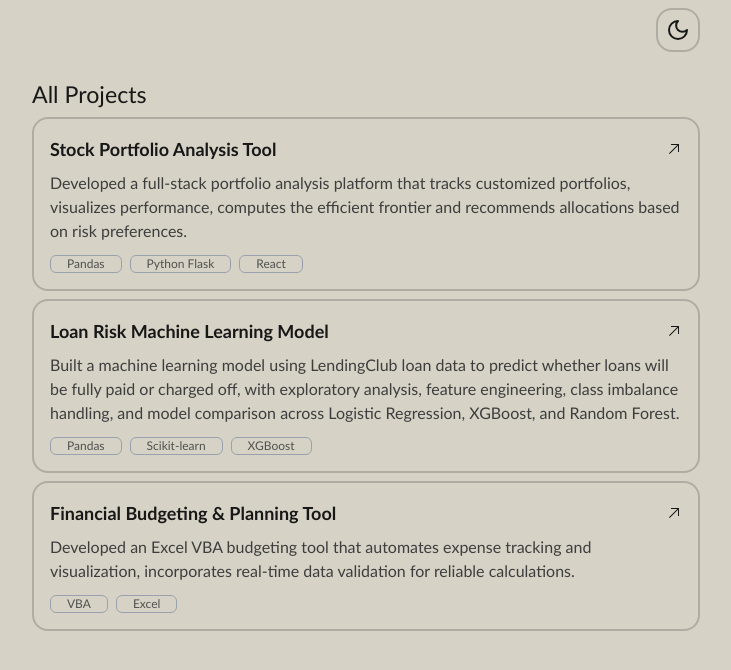
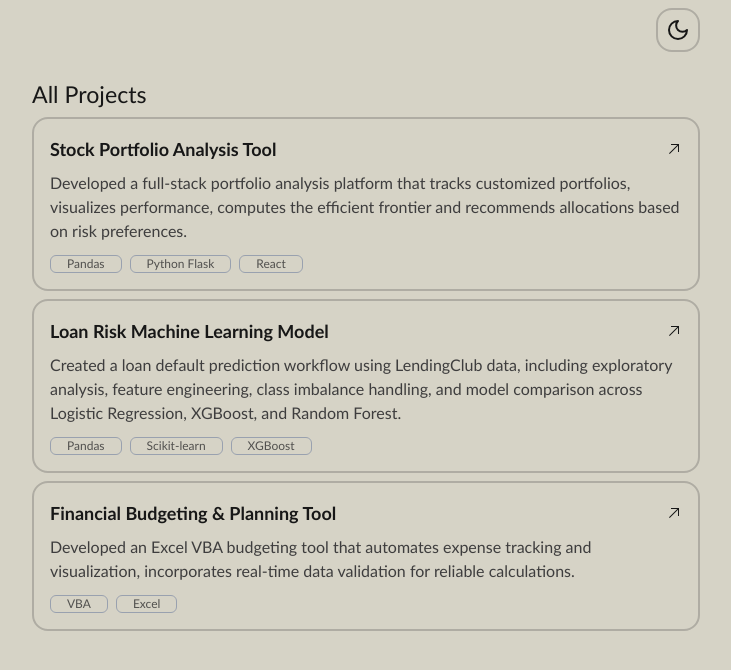
Before and after one commit to msilvadiaz/portfolio-website, a Next.js app: page /projects in a window 1280 px wide. Shown: the top 670 px of the page, without its empty margins (274-1005 px from the left). Built offline with nearby package versions, Linux system fonts and the light colour scheme.

Commit message:
updated files

```diff
--- a/src/data/data.js
+++ b/src/data/data.js
@@ -38,7 +38,7 @@ export const projects = {
         {
             title: "Loan Risk Machine Learning Model",
             description:
-                "Built a machine learning model using LendingClub loan data to predict whether loans will be fully paid or charged off, with exploratory analysis, feature engineering, class imbalance handling, and model comparison across Logistic Regression, XGBoost, and Random Forest.",
+                "Created a loan default prediction workflow using LendingClub data, including exploratory analysis, feature engineering, class imbalance handling, and model comparison across Logistic Regression, XGBoost, and Random Forest.",
             tags: ["Pandas", "Scikit-learn", "XGBoost"],
             link: "https://github.com/msilvadiaz/Loan-Risk-Machine-Learning-Model",
         },
```
Also changed, not shown: 1 other file (tests, documents, lock files or other folders).
